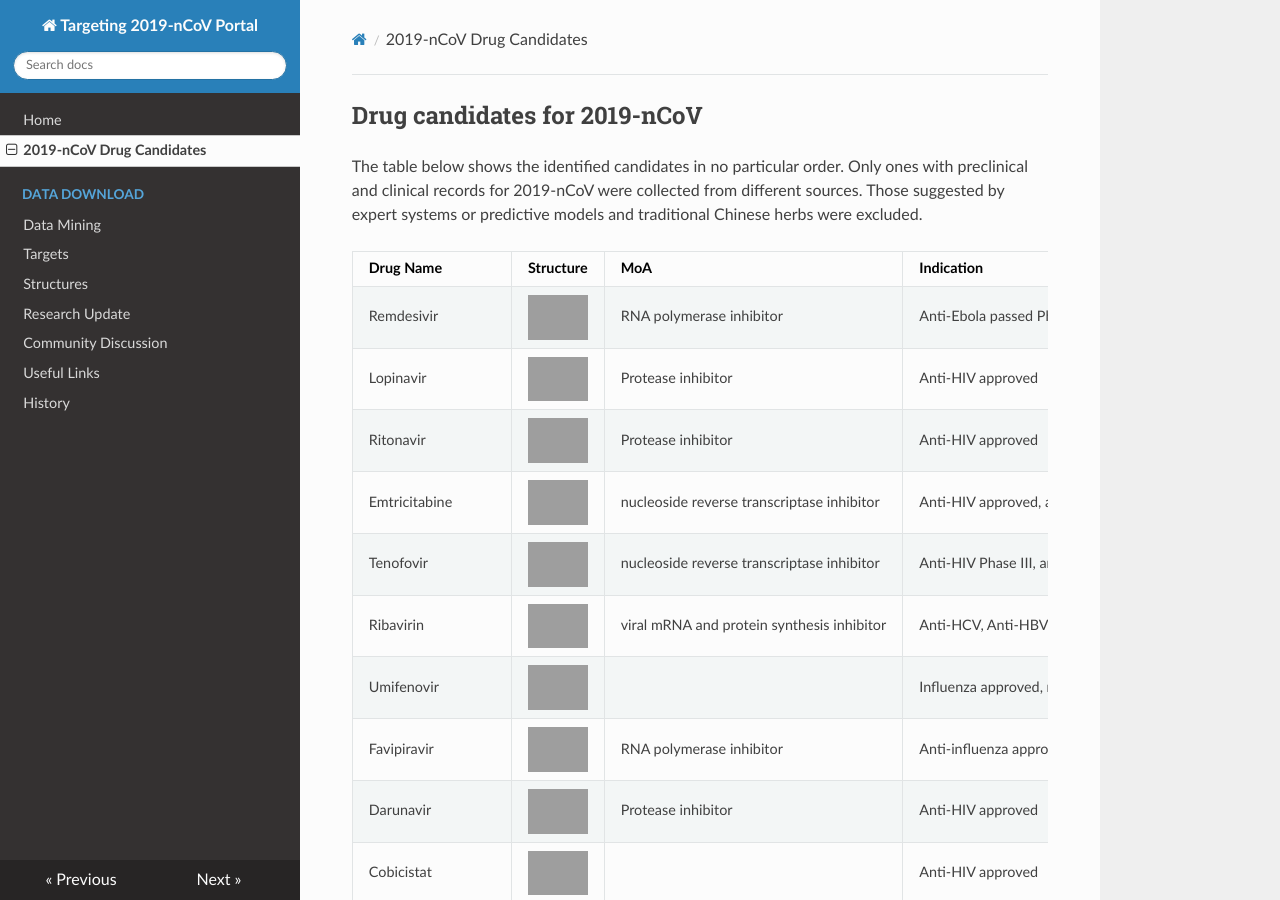
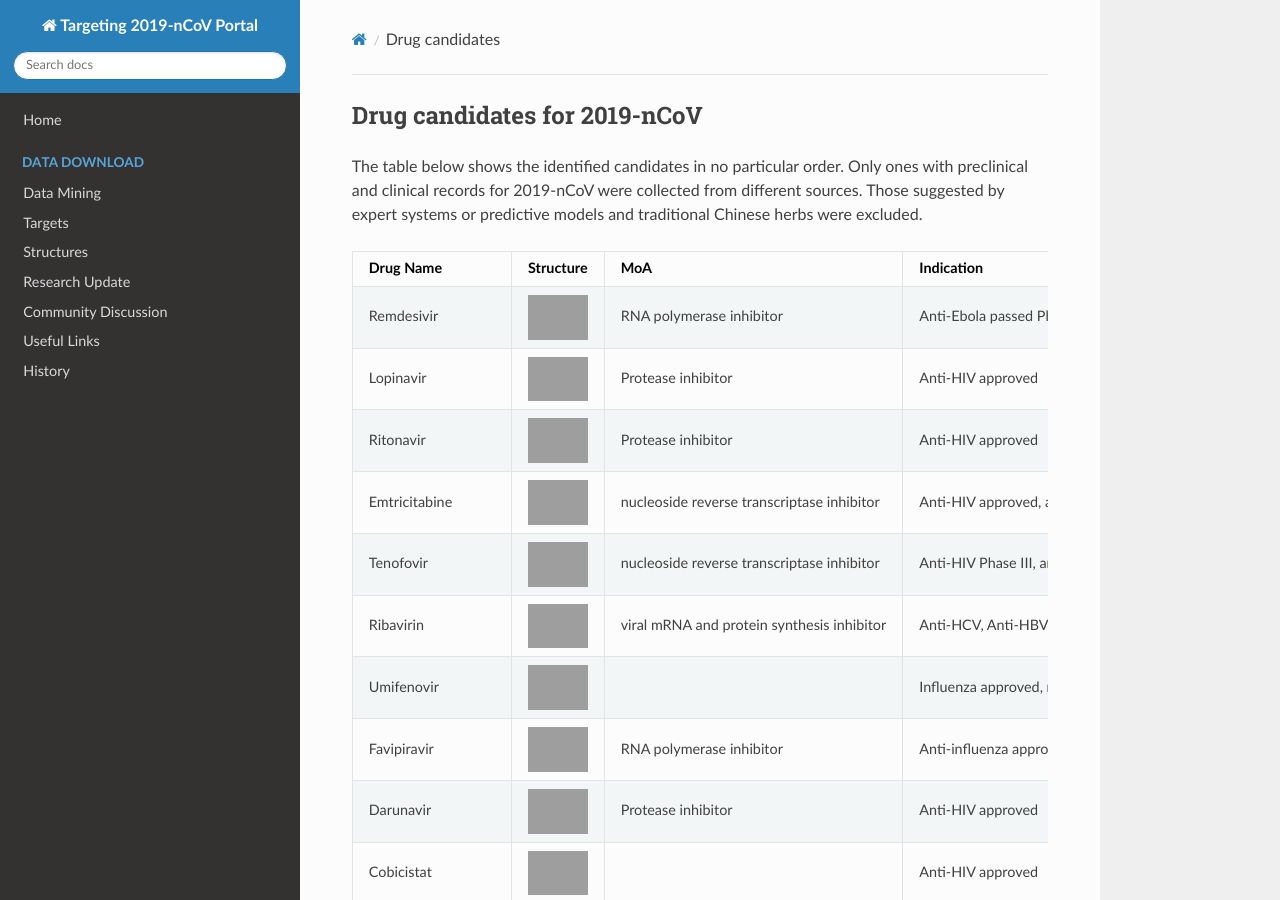
Before and after one commit to GHDDI-AILab/Targeting2019-nCoV, an MkDocs documentation site: the page built from docs/drug_candidates.md, in a window 1280 px wide and 900 px high, cut to the strip 0-900 px from the top of the window. Built offline with MkDocs 1.6.1, drawn with Linux system fonts in a browser that asks for light colours; nearby versions of some CDN libraries; grey boxes are pictures that could not be loaded.

Commit message:
Update mkdocs.yml

```diff
--- a/mkdocs.yml
+++ b/mkdocs.yml
@@ -10,7 +10,7 @@ extra_javascript:
 
 nav:
     - Home: index.md
-    - 2019-nCoV Drug Candidates: drug_candidates.md
+
     - Data Download:
       - Data Mining: CoV_Experiment_Data.md
       - Targets: nCov_Targets.md
```
